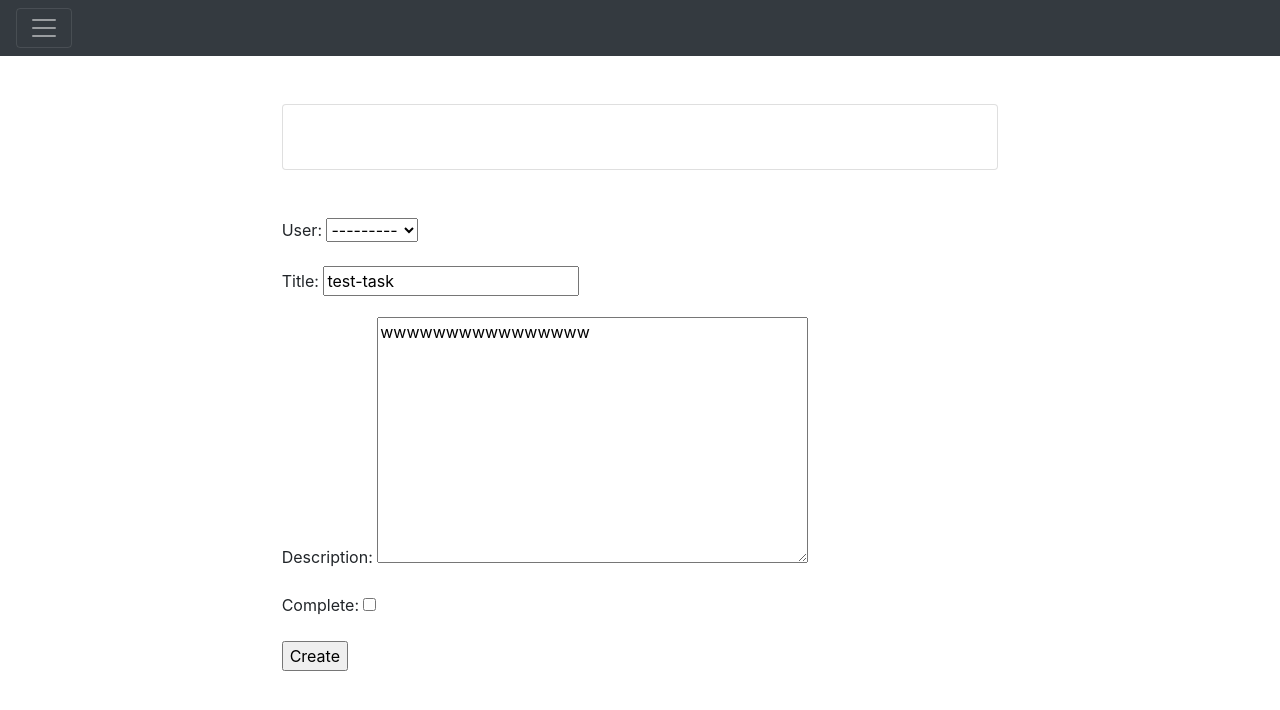
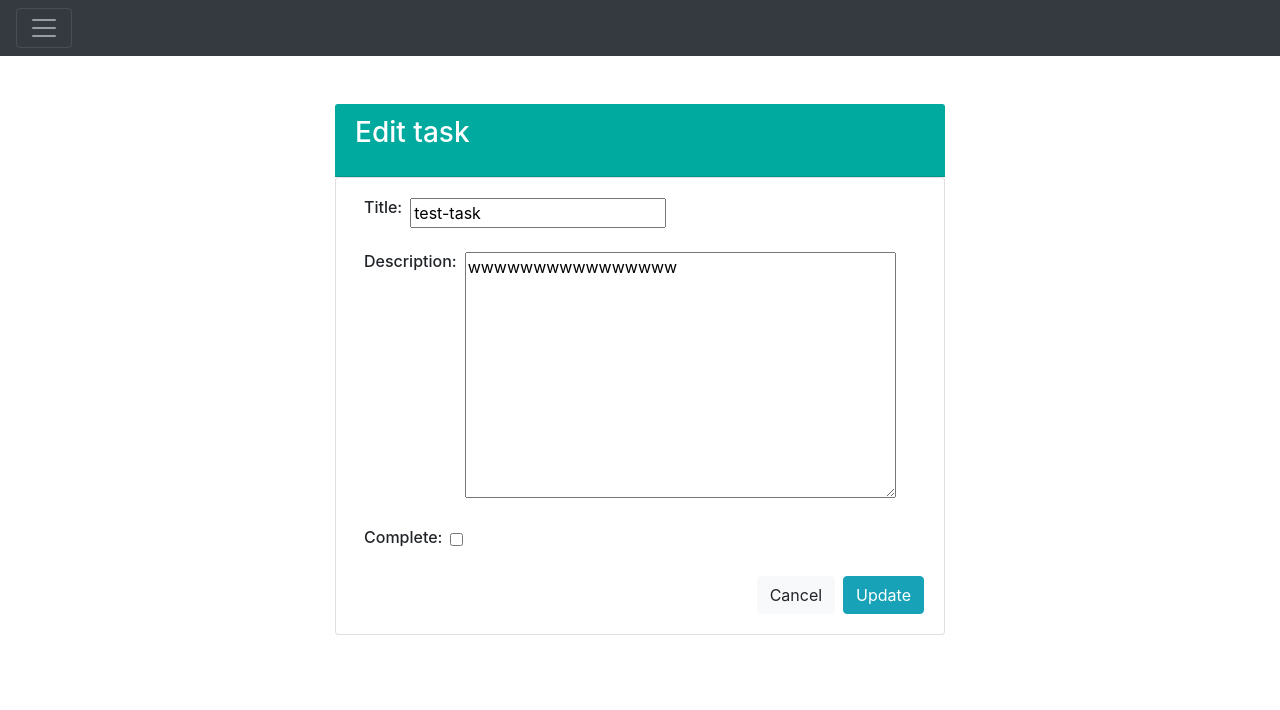
Before and after one commit to amirhossein-bayati/todo-app, a Django app: page /task-update/7 in a window 1280 px wide. Shown: the top 710 px of the page. Run offline with Django 3.2, Linux system fonts and the light colour scheme; a user stored in the database is signed in; data comes from the database, SQL or seed files in the repository; both versions use the stored data as it was after the commit; parts of the project's set-up code (start-up, migrations or seed data) failed here and were passed over; some libraries are stand-ins or nearby versions.

Commit message:
card header and Update template Updated

```diff
--- a/account/templates/account/task-create.html
+++ b/account/templates/account/task-create.html
@@ -3,25 +3,43 @@
 {% block content %}
     <div class="row my-5">
         <div class="col-md-12">
+            <div class="card-header" style="background-color: #00AA9E; color: white">
+                <h3 class="mb-0" style="float: left">Edit task</h3><br><br>
+            </div>
             <div class="card card-white">
+
                 <div class="card-body">
-                    <form method="post" class="d-flex justify-content-center align-items-center mb-4">
 
+                    <form method="post">
                         {% csrf_token %}
+                        {% for field in form %}
+                            <h6 style="float: left" class="mx-2">{{ field.label }}: </h6>
+                            {{ field }}
+                            <br><br>
+                        {% endfor %}
+                        <input type="submit" class="btn btn-info right" value="Update" style="float: right">
+                        <a href="{% url 'account:tasks' %}"><button class="btn btn-light float-right mx-2">Cancel</button></a>
                     </form>
-
+                    <div class="todo-list">
+                        {% for task in tasks %}
+                            <div class="todo-item {% if task.complete %}complete{% endif %}">
+                                <div class="checker"><span class=""><input type="checkbox"
+                                                                           {% if task.complete %}checked{% endif %}
+                                                                           name="{{ task.title }}-{{ task.id }}"></span>
+                                </div>
+                                <span>{{ task.title }}</span>
+                                <button type="button" class="close" data-dismiss="modal" aria-label="Close"
+                                        style="float: right">
+                                    <a href="{% url 'account:task-delete' task.id %}" aria-hidden="true"
+                                       style="text-decoration: none">&times;</a>
+                                </button>
+                                <a href="{% url 'account:task-update' task.id %}" aria-label="Close"
+                                   class="text-center mx-2" style="float: right; text-decoration: none">Edit</a>
+                            </div>
+                        {% endfor %}
+                    </div>
                 </div>
             </div>
         </div>
     </div>
-
-
-
-
-
-    <form method="post">
-        {% csrf_token %}
-        {{ form.as_p }}
-        <input type="submit" value="Create">
-    </form>
 {% endblock %}
--- a/account/templates/parent/base.html
+++ b/account/templates/parent/base.html
@@ -14,7 +14,7 @@
 </head>
 <body>
 {% include 'partials/navbar.html' %}
-<div class="container col-7">
+<div class="container col-6">
     {% block content %}{% endblock %}
 </div>
 
--- a/account/views.py
+++ b/account/views.py
@@ -28,6 +28,7 @@
     def get_context_data(self, *, object_list=None, **kwargs):
         context = super().get_context_data(**kwargs)
         context['tasks'] = context['tasks'].filter(user=self.request.user)
+        context['tasksCount'] = context['tasks'].filter(complete=False).count()
 
         return context
 
@@ -51,7 +52,7 @@
 
 class TaskUpdate(LoginRequiredMixin, UpdateView):
     model = Task
-    fields = "__all__"
+    fields = ["title", "description", "complete"]
     template_name = 'account/task-create.html'
     success_url = reverse_lazy('account:tasks')
 
```
Also changed, not shown: account/templates/account/home-page.html (+14 -4 lines), db.sqlite3.
